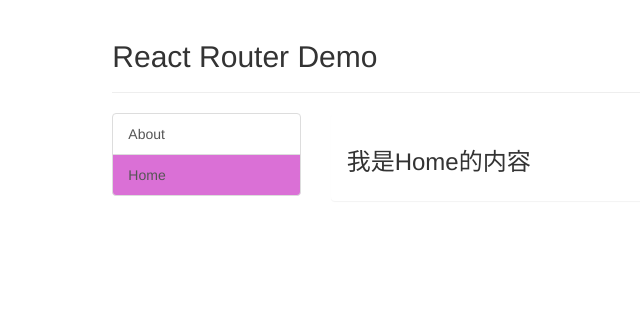
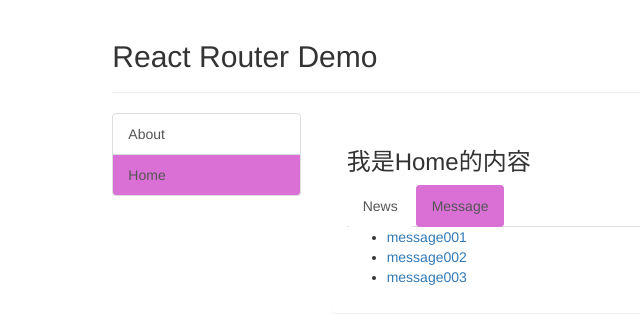
Before and after one commit to Axehco/ReactNotes, a React (Create React App) app: page /home/message in a window 1280 px wide. Shown: the top 324 px of the page, without its empty margins (106-746 px from the left). Built offline with nearby package versions, Linux system fonts and the light colour scheme.

Commit message:
085_嵌套路由

```diff
--- /dev/null
+++ b/src/pages/Home/Message/index.jsx
@@ -0,0 +1,21 @@
+import React, { Component } from 'react';
+
+class Message extends Component {
+  render() {
+    return (
+      <ul>
+        <li>
+          <a href="/message1">message001</a>&nbsp;&nbsp;
+        </li>
+        <li>
+          <a href="/message2">message002</a>&nbsp;&nbsp;
+        </li>
+        <li>
+          <a href="/message/3">message003</a>&nbsp;&nbsp;
+        </li>
+      </ul>
+    );
+  }
+}
+
+export default Message;
--- /dev/null
+++ b/src/pages/Home/News/index.jsx
@@ -0,0 +1,15 @@
+import React, { Component } from 'react';
+
+class News extends Component {
+  render() {
+    return (
+      <ul>
+        <li>news001</li>
+        <li>news002</li>
+        <li>news003</li>
+      </ul>
+    );
+  }
+}
+
+export default News;
--- a/src/pages/Home/index.jsx
+++ b/src/pages/Home/index.jsx
@@ -1,9 +1,32 @@
 import React, { Component } from 'react';
+import { Route, Switch, Redirect } from 'react-router-dom'
+import MyNavLink from '../../components/MyNavLink'
+import News from './News'
+import Meaasge from './Message'
 
 class Home extends Component {
   render() {
     return (
-      <h3>我是Home的内容</h3>
+      <div>
+        <h3>我是Home的内容</h3>
+        <div>
+          <ul className="nav nav-tabs">
+            <li>
+              {/* <a className="list-group-item" href="./home-news.html">News</a> */}
+              <MyNavLink to="/home/news">News</MyNavLink>
+            </li>
+            <li>
+              {/* <a className="list-group-item active" href="./home-message.html">Message</a> */}
+              <MyNavLink to="/home/message">Message</MyNavLink>
+            </li>
+          </ul>
+          <Switch>
+            <Route path="/home/news" component={News} />
+            <Route path="/home/message" component={Meaasge} />
+            <Redirect to="/home/news" />
+          </Switch>
+        </div>
+      </div>
     );
   }
 }
```
